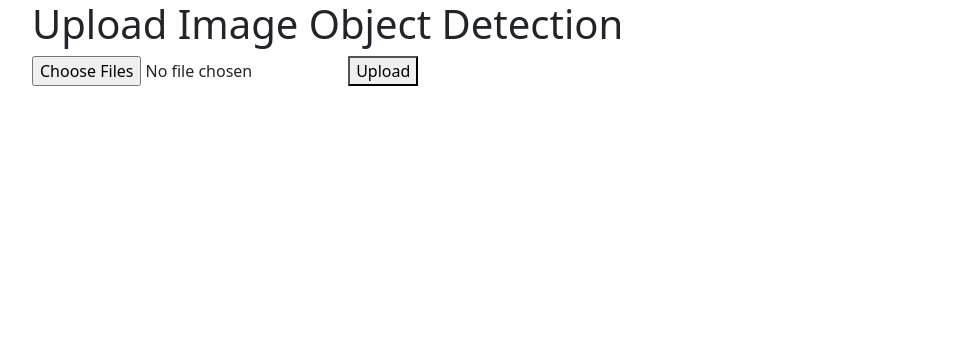
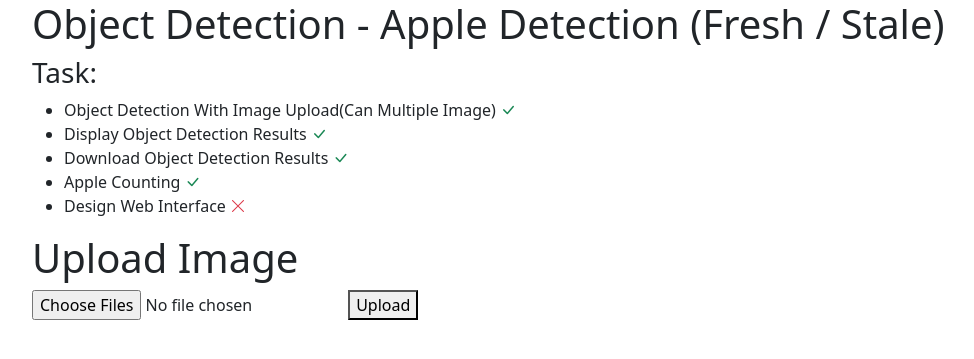
Before and after one commit to masyuraC7/detectAppleApp, a Flask app: page / in a window 1280 px wide. Shown: the top 359 px of the page, without its empty margins (50-1024 px from the left). Run offline with Flask 3, Linux system fonts and the light colour scheme.

Commit message:
add task text in index.html

```diff
--- a/templates/index.html
+++ b/templates/index.html
@@ -7,6 +7,7 @@
     <title>DETECT OBJECT BY YOLOV8 - WEB FLASK FRAME WORK</title>
     <link href="https://cdn.jsdelivr.net/npm/bootstrap@5.0.2/dist/css/bootstrap.min.css" rel="stylesheet"
         integrity="sha384-EVSTQN3/azprG1Anm3QDgpJLIm9Nao0Yz1ztcQTwFspd3yD65VohhpuuCOmLASjC" crossorigin="anonymous">
+        <link rel="stylesheet" href="https://cdn.jsdelivr.net/npm/bootstrap-icons@1.11.3/font/bootstrap-icons.min.css">
     <style>
         #video-container {
             width: 100%;
@@ -24,7 +25,16 @@
 
 <body>
     <div class="container">
-        <h1>Upload Image Object Detection</h1>
+        <h1>Object Detection - Apple Detection (Fresh / Stale)</h1>
+        <h3>Task: </h3>
+        <ul>
+            <li>Object Detection With Image Upload(Can Multiple Image) <i class="bi-check-lg text-success"></i></li>
+            <li>Display Object Detection Results <i class="bi-check-lg text-success"></i></li>
+            <li>Download Object Detection Results <i class="bi-check-lg text-success"></i></li>
+            <li>Apple Counting <i class="bi-check-lg text-success"></i></li>
+            <li>Design Web Interface <i class="bi-x-lg text-danger"></i></li>
+        </ul>
+        <h1>Upload Image</h1>
 
         <form action="/imgpred" method="post" enctype="multipart/form-data">
             <input type="file" name="images[]" accept="image/*" required multiple>
```
Also changed, not shown: 1 other file.
